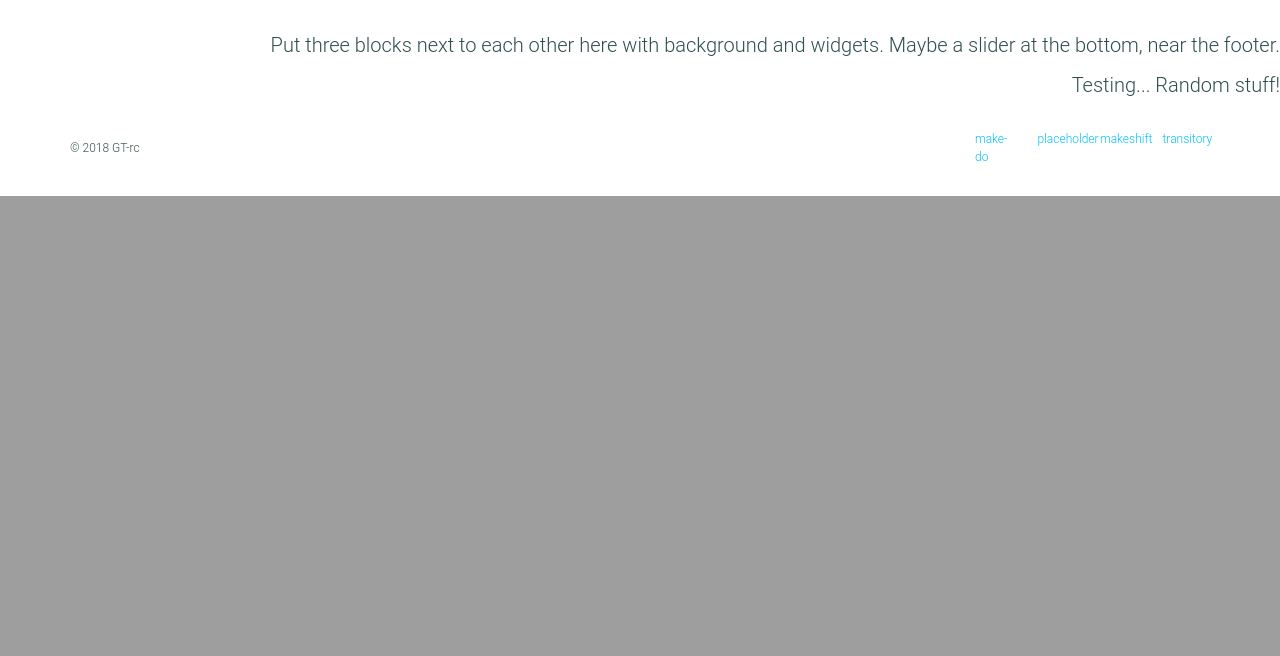
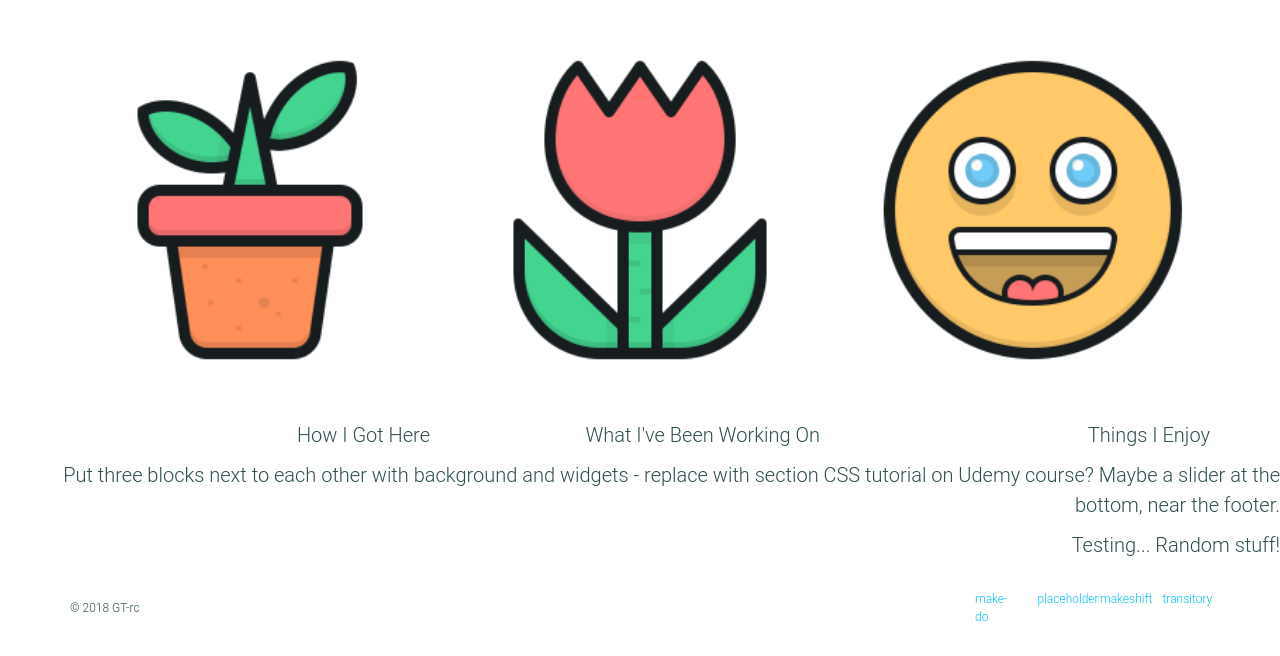
Before and after one commit to GT-rc/new-website, a Flask app: page / in a window 1280 px wide. Shown: the part 662-1318 px from the top of the page. Before the commit the page ends 858 px from the top, so only its background shows below. Run offline with Flask 2, Linux system fonts and the light colour scheme; some libraries are stand-ins or nearby versions.

Commit message:
Added section to home page - not tested

```diff
--- a/templates/home.html
+++ b/templates/home.html
@@ -18,6 +18,25 @@
     </div>
 </section>
 <!-- more content goes here -->
-<p>Put three blocks next to each other here with background and widgets. Maybe a slider at the bottom, near the footer.</p>
+<section>
+    <div class="container">
+        <div class="row">
+        <div class="col-sm-4">
+            <a href="/about"><img class="img-circle img-responsive" src="../static/img/Flower-Pot.png" alt="Icon" /></a>
+            <p>How I Got Here</p>
+        </div>
+        <div class="col-sm-4">
+            <a href="/portfolio"><img class="img-circle img-responsive" src="../static/img/Flower.png" alt="Icon" /></a>
+            <p>What I've Been Working On</p>
+        </div>
+        <div class="col-sm-4">
+            <a href="/contact"><img class="img-circle img-responsive" src="../static/img/Happy-Face.png" alt="Icon" /></a>
+            <p>Things I Enjoy</p>
+        </div>
+        </div>
+    </div>
+</section>
+<p>Put three blocks next to each other with background and widgets - replace with section CSS tutorial on Udemy course?
+    Maybe a slider at the bottom, near the footer.</p>
 <p>Testing... Random stuff!</p>
 {% endblock %}
```
